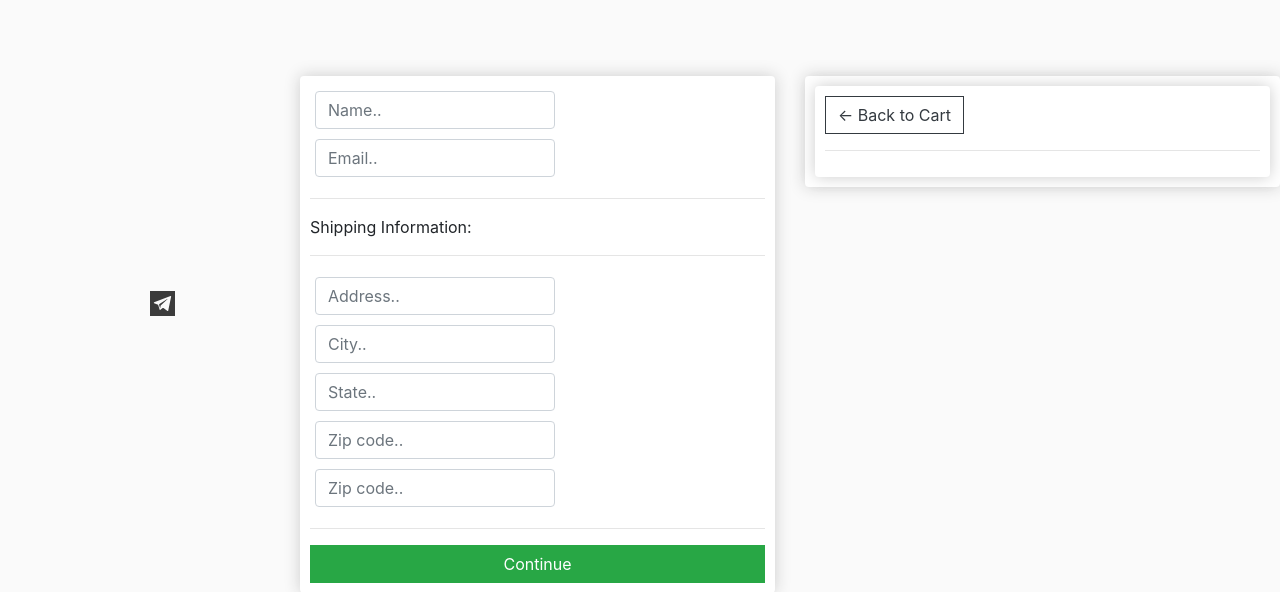
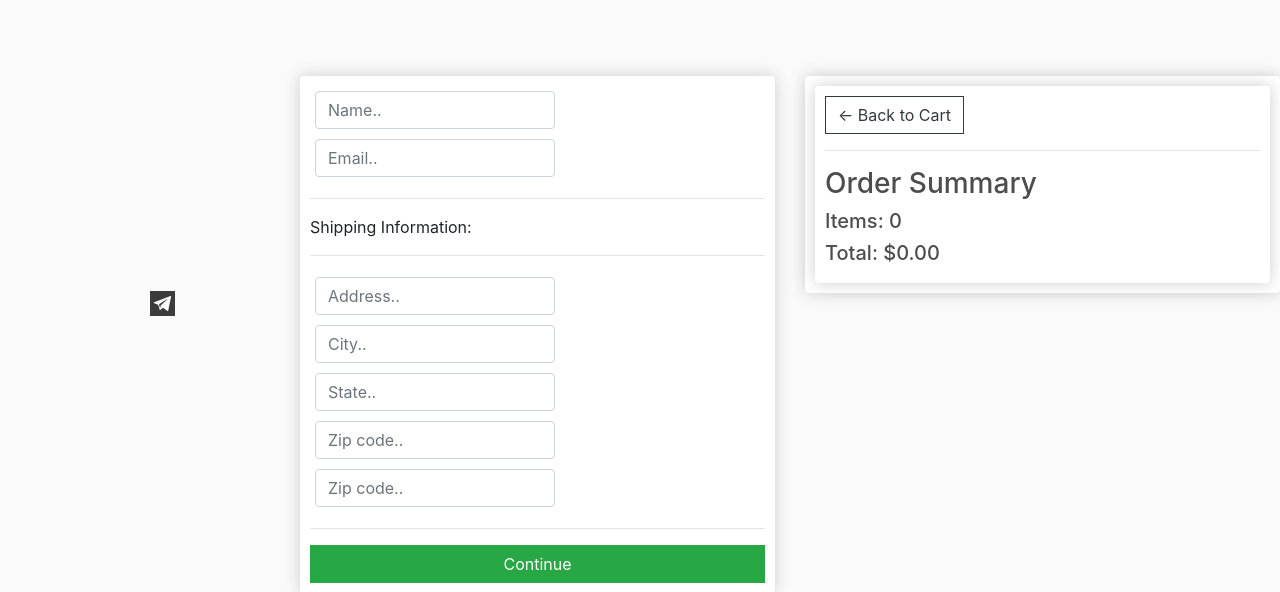
Before and after one commit to m-bikko/INF232backend-final, a Django app: page /checkout/ in a window 1280 px wide. Shown: the part 183-775 px from the top of the page. Run offline with Django 4.2, Linux system fonts and the light colour scheme; parts of the project's set-up code (start-up, migrations or seed data) failed here and were passed over; some libraries are stand-ins or nearby versions.

Commit message:
fix in checkout and register

```diff
--- a/Marwin/store/templates/store/checkout.html
+++ b/Marwin/store/templates/store/checkout.html
@@ -52,8 +52,10 @@
             <div class="box-element">
                 <a class="btn btn-outline-dark" href="{% url 'cart' %}">&#x2190; Back to Cart</a>
                 <hr>
+                <h3>Order Summary</h3>
+                <h5>Items: {{order.get_cart_items}}</h5>
+                <h5>Total: ${{order.get_cart_total|floatformat:2}}</h5>
                 {% for item in items %}
-                <h3>Order Summary</h3>
                 <hr>
                 <div class="cart-row">
                     <div style="flex:2"><img class="row-image" src="{{item.product.imageURL}}"></div>
@@ -61,8 +63,6 @@
                     <div style="flex:1"><p>${{item.product.prices}}</p></div>
                     <div style="flex:1"><p>x{{item.quantity}}</p></div>
                 </div>
-                <h5>Items: {{order.get_cart_items}}</h5>
-                <h5>Total: ${{order.get_cart_total|floatformat:2}}</h5>
                 {% endfor %}
             </div>
         </div>
--- a/Marwin/store/views.py
+++ b/Marwin/store/views.py
@@ -38,7 +38,7 @@ def del_quantity(request):
 def checkout(request):
     if request.user.is_authenticated:
         customer = request.user.customer
-        order, created = Order.objects.filter(customer=customer, complete=False).first()
+        order = Order.objects.filter(customer=customer, complete=False).first()
         items = order.orderitem_set.all()
     else:
         items = []
@@ -94,7 +94,8 @@ def register_user(request):
     if request.method == "POST":
         form = CreateUserForm(request.POST)
         if form.is_valid():
-            user = User.objects.create(**form.cleaned_data)
+            user = form.save(commit=False)
+            user.save()
             login(request, user)
             customer = Customer.objects.create(user=user, name=user.username, email=user.email)
             Order.objects.create(customer=customer)
```
Also changed, not shown: Marwin/db.sqlite3.
